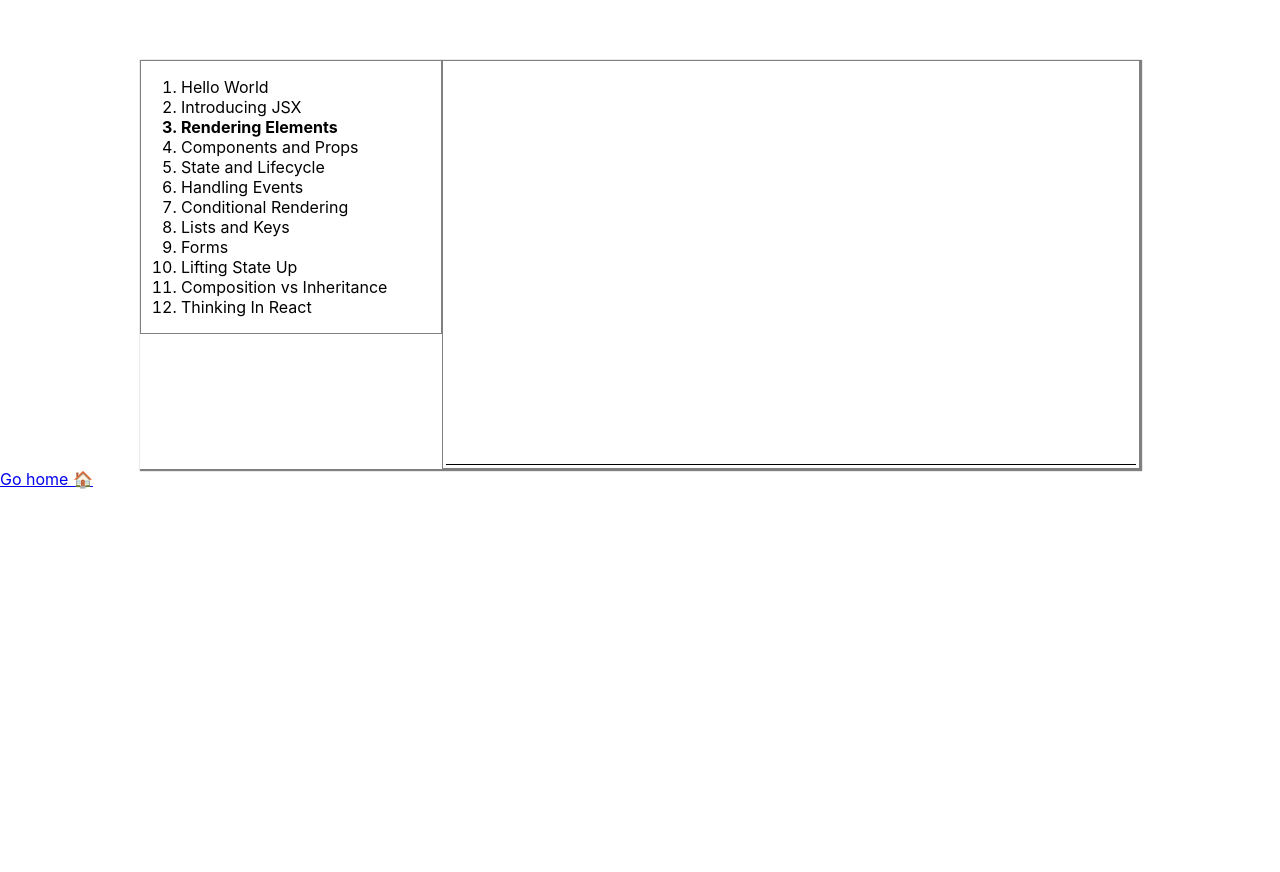
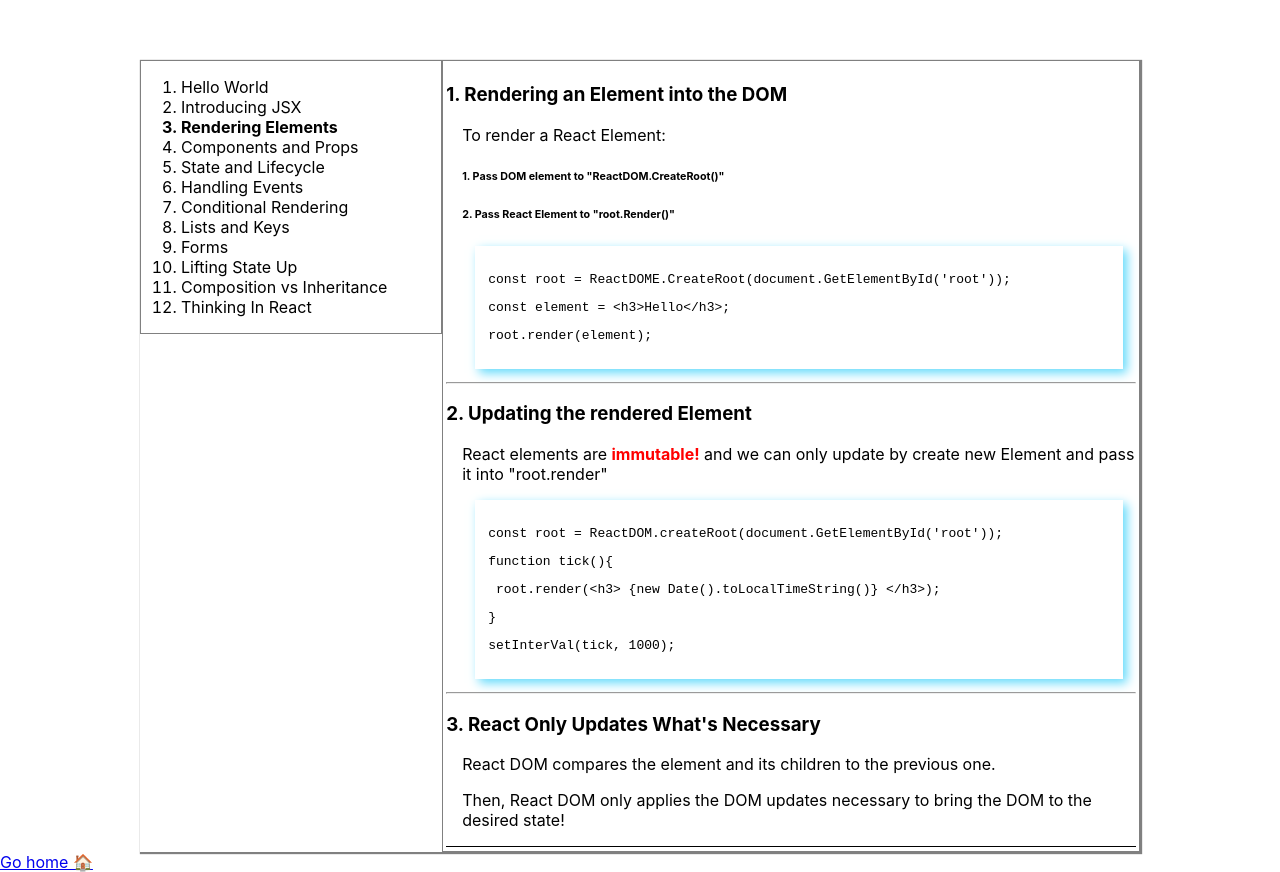
Before and after one commit to hobabe/Reactjs_2022, a React (Create React App) app in the folder Mainconcept/study_reactjs/: page /tuan-react-space in a window 1280 px wide. Both pictures are taken after a click on the item "Rendering Elements". Before the commit the page ends 800 px from the top, so only its background shows below. Built offline with nearby package versions, Linux system fonts and the light colour scheme.

Commit message:
3. Rendering Elements

```diff
--- a/Mainconcept/study_reactjs/src/tuan/TuanReactSpace.jsx
+++ b/Mainconcept/study_reactjs/src/tuan/TuanReactSpace.jsx
@@ -3,7 +3,7 @@
 
 export default function TuanReactSpace() {
   return (
-    <div>
+    <div id={"t-space"}>
       <ReactLesson />
     </div>
   );
--- a/Mainconcept/study_reactjs/src/tuan/TuanSpaceStyle.css
+++ b/Mainconcept/study_reactjs/src/tuan/TuanSpaceStyle.css
@@ -46,3 +46,11 @@
   padding: 1em;
   box-shadow: 4px 4px 10px 0px #61dafb;
 }
+
+#t-space .context-body {
+  padding-left: 1em;
+}
+
+.text-danger {
+  color: red;
+}
--- a/Mainconcept/study_reactjs/src/tuan/base-components/ReactLessonData.jsx
+++ b/Mainconcept/study_reactjs/src/tuan/base-components/ReactLessonData.jsx
@@ -1,6 +1,7 @@
 
 import HelloWorld from "../react-lesson/t-1-hello-word/HelloWorld";
 import IntroducingJSX from "../react-lesson/t-2-IntroducingJSX/IntroducingJSX";
+import RenderingElements from "../react-lesson/t-3-rendering-elements/RenderingElements";
 
 export function reactLessonData(){
   return {
@@ -12,7 +13,7 @@
         description: "'Hello world' will be rendered by render method of root element, this is so cool!"
       },
       { component: <IntroducingJSX />, id: "IntroducingJSX", text: "Introducing JSX", description: "" },
-      { component: null, id: "RenderingElements", text: "Rendering Elements", description: "" },
+      { component: <RenderingElements />, id: "RenderingElements", text: "Rendering Elements", description: "" },
       { component: null, id: "ComponentsAndProps", text: "Components and Props", description: "" },
       { component: null, id: "StateAndLifecycle", text: "State and Lifecycle", description: "" },
       { component: null, id: "HandlingEvents", text: "Handling Events", description: "" },
--- /dev/null
+++ b/Mainconcept/study_reactjs/src/tuan/react-lesson/t-3-rendering-elements/RenderingElements.jsx
@@ -0,0 +1,39 @@
+function RenderingElements() {
+  return (
+    <div>
+      <h3>1. Rendering an Element into the DOM</h3>
+      <div className={"context-body"}>
+        <p>To render a React Element:</p>
+        <h6>1. Pass DOM element to "ReactDOM.CreateRoot()"</h6>
+        <h6>2. Pass React Element to "root.Render()"</h6>
+        <pre>
+          <p>const root = ReactDOME.CreateRoot(document.GetElementById('root'));</p>
+          <p>const element = {"<h3>Hello</h3>"};</p>
+          <p>root.render(element);</p>
+        </pre>
+      </div>
+      <hr />
+
+      <h3>2. Updating the rendered Element</h3>
+      <div className={"context-body"}>
+        <p>React elements are <b className={"text-danger"}>immutable!</b> and we can only update by create new Element and pass it into "root.render"</p>
+        <pre>
+          <p>const root = ReactDOM.createRoot(document.GetElementById('root'));</p>
+          <p>function tick(){"{ "}</p>
+          <p>{" root.render(<h3> {new Date().toLocalTimeString()} </h3>);"}</p>
+          <p>{"}"}</p>
+          <p>setInterVal(tick, 1000);</p>
+        </pre>
+      </div>
+      <hr />
+
+      <h3>3. React Only Updates What's Necessary</h3>
+      <div className={"context-body"}>
+        <p>React DOM compares the element and its children to the previous one.</p>
+        <p>Then, React DOM only applies the DOM updates necessary to bring the DOM to the desired state!</p>
+      </div>
+    </div>
+  );
+}
+
+export default RenderingElements;
```
Also changed, not shown: Mainconcept/study_reactjs/src/tuan/base-components/template-lesson-view.txt (added).
